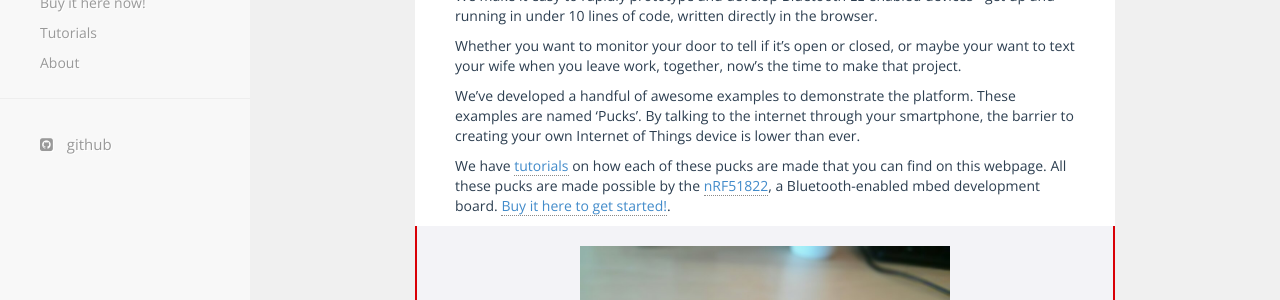
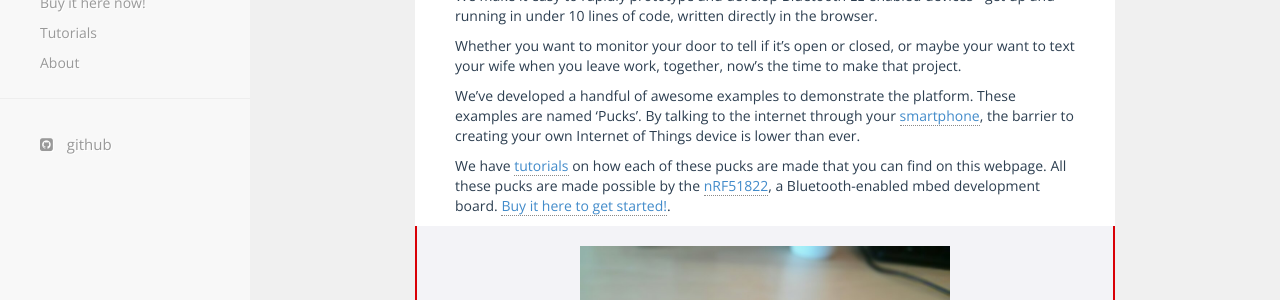
Before and after one commit to NordicPlayground/puck, a Jekyll site: the page built from index.md, in a window 1280 px wide and 900 px high, scrolled down 632 px. Shown: the part 174-474 px from the top of the window. Built offline with Jekyll 4.4.1, drawn with Linux system fonts in a browser that asks for light colours; nearby versions of some CDN libraries; part of the change alters nothing that is shown.

```diff
--- a/index.md
+++ b/index.md
@@ -19,7 +19,7 @@ We make it easy to rapidly prototype and develop Bluetooth LE enabled devices -
 Whether you want to monitor your door to tell if it's open or closed, or maybe your want to text your wife when you leave work, together, now's the time to make that project.
 
 We've developed a handful of awesome examples to demonstrate the platform. These examples are named 'Pucks'.
-By talking to the internet through your smartphone, the barrier to creating your own Internet of Things device is lower than ever.
+By talking to the internet through your [smartphone](tutorials/smartphone-apps.html), the barrier to creating your own Internet of Things device is lower than ever.
 
 We have [tutorials](tutorials.html) on how each of these pucks are made that you can find on this webpage.
 All these pucks are made possible by the [nRF51822](http://www.semiconductorstore.com/cart/pc/viewPrd.asp?idproduct=49226), a Bluetooth-enabled mbed development board. [Buy it here to get started!](http://www.semiconductorstore.com/cart/pc/viewPrd.asp?idproduct=49226).
```
